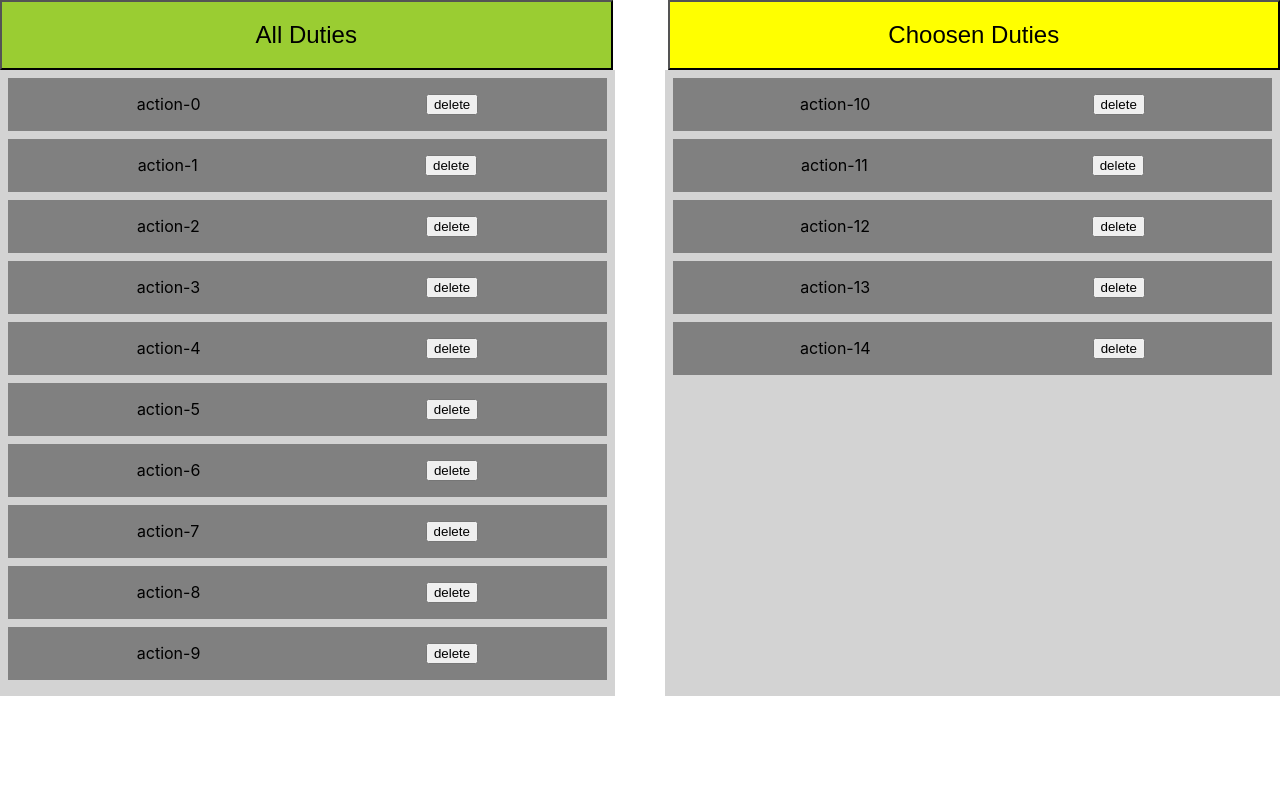
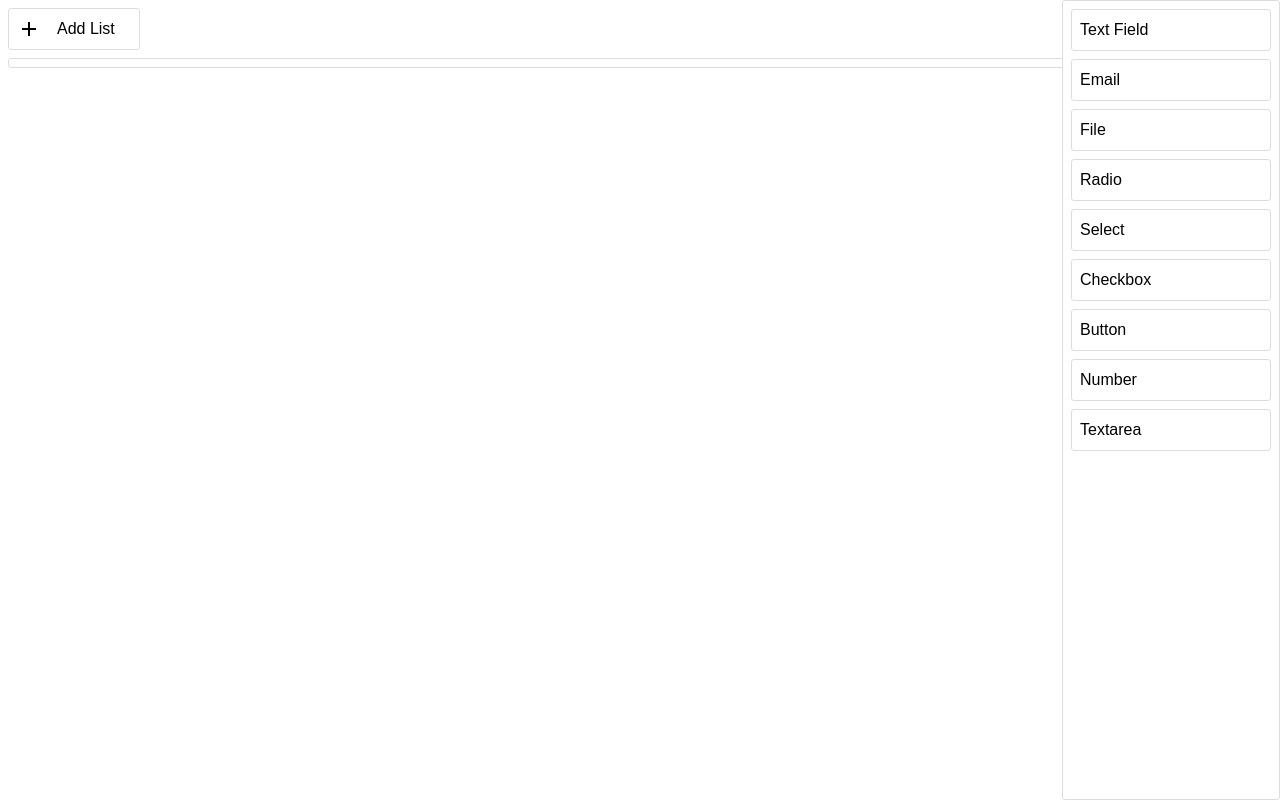
Before and after one commit to selcuk-yilmaz/DragAndDrop, a React (Create React App) app: page / in a window 1280 px wide. Built offline with nearby package versions, Linux system fonts and the light colour scheme.

Commit message:
yarn add styled component

```diff
--- a/package.json
+++ b/package.json
@@ -11,6 +11,7 @@
     "react-beautiful-dnd": "^13.1.1",
     "react-dom": "^18.2.0",
     "react-scripts": "5.0.1",
+    "styled-components": "^5.3.8",
     "web-vitals": "^2.1.4"
   },
   "scripts": {
--- a/src/App.js
+++ b/src/App.js
@@ -1,13 +1,15 @@
 // import logo from './logo.svg';
 import "./App.css";
-import QuoteApp from "./components/QuoteApp";
+// import QuoteApp from "./components/QuoteApp";
 // import  DragAndDrop from "./components/DragDrop"
+import WithCopy from "./components/WithCopy";
 
 function App() {
   return (
     <div className="App">
       {/* <DragAndDrop /> */}
-      <QuoteApp />
+      {/* <QuoteApp /> */}
+      <WithCopy/>
     </div>
   );
 }
--- a/src/components/WithCopy.js
+++ b/src/components/WithCopy.js
@@ -1,9 +1,7 @@
-import React, { Component } from "react";
-import ReactDOM from "react-dom";
-import uuid from "uuid/v4";
+import React, { useState } from "react";
+import { v4 as uuid } from "uuid";
 import styled from "styled-components";
 import { DragDropContext, Droppable, Draggable } from "react-beautiful-dnd";
-// import console = require('console');
 
 // a little function to help us with reordering the result
 const reorder = (list, startIndex, endIndex) => {
@@ -14,11 +12,9 @@ const reorder = (list, startIndex, endIndex) => {
   return result;
 };
 /**
- *  an item from one list to another list.
+ * Moves an item from one list to another list.
  */
 const copy = (source, destination, droppableSource, droppableDestination) => {
-  console.log("==> dest", destination);
-
   const sourceClone = Array.from(source);
   const destClone = Array.from(destination);
   const item = sourceClone[droppableSource.index];
@@ -26,8 +22,6 @@ const copy = (source, destination, droppableSource, droppableDestination) => {
   destClone.splice(droppableDestination.index, 0, { ...item, id: uuid() });
   return destClone;
 };
-
-// move from one list to another
 
 const move = (source, destination, droppableSource, droppableDestination) => {
   const sourceClone = Array.from(source);
@@ -44,7 +38,7 @@ const move = (source, destination, droppableSource, droppableDestination) => {
 };
 
 const Content = styled.div`
-  margin-left: 200px;
+  margin-right: 200px;
 `;
 
 const Item = styled.div`
@@ -57,16 +51,15 @@ const Item = styled.div`
   line-height: 1.5;
   border-radius: 3px;
   background: #fff;
-  border: 1px ${(props) => (props.isDragging ? "dotted #4099ff" : "solid #ddd")};
+  border: 1px ${(props) => (props.isDragging ? "dashed #000" : "solid #ddd")};
 `;
 
 const Clone = styled(Item)`
-  + div {
-    display: none !important;
+  ~ div {
+    transform: none !important;
   }
 `;
 
-// onDrop of item
 const Handle = styled.div`
   display: flex;
   align-items: center;
@@ -83,7 +76,7 @@ const Handle = styled.div`
 
 const List = styled.div`
   border: 1px
-    ${(props) => (props.isDraggingOver ? "dotted #000" : "solid #ddd")};
+    ${(props) => (props.isDraggingOver ? "dashed #000" : "solid #ddd")};
   background: #fff;
   padding: 0.5rem 0.5rem 0;
   border-radius: 3px;
@@ -91,20 +84,16 @@ const List = styled.div`
   font-family: sans-serif;
 `;
 
-// Kiosk is for Non-copied element section
 const Kiosk = styled(List)`
   position: absolute;
   top: 0;
-  /* right: 0; */
+  right: 0;
   bottom: 0;
   width: 200px;
 `;
 
 const Container = styled(List)`
   margin: 0.5rem 0.5rem 1.5rem;
-  background: #ccc;
-  width: 200px;
-  /* height: 100vh; */
 `;
 
 const Notice = styled.div`
@@ -138,37 +127,54 @@ const ButtonText = styled.div`
   margin: 0 1rem;
 `;
 
+const grid = 8;
+
 const ITEMS = [
   {
     id: uuid(),
-    content: "MySql",
+    content: "Text Field",
   },
   {
     id: uuid(),
-    content: "Oracle",
+    content: "Email",
   },
   {
     id: uuid(),
-    content: "Csv",
+    content: "File",
   },
   {
     id: uuid(),
-    content: "Url",
+    content: "Radio",
   },
   {
     id: uuid(),
-    content: "Google Play",
+    content: "Select",
+  },
+  {
+    id: uuid(),
+    content: "Checkbox",
+  },
+  {
+    id: uuid(),
+    content: "Button",
+  },
+  {
+    id: uuid(),
+    content: "Number",
+  },
+  {
+    id: uuid(),
+    content: "Textarea",
   },
 ];
 
-class App extends Component {
-  state = {
+const App = (props) => {
+  const [state, setState] = useState({
     [uuid()]: [],
-  };
-  onDragEnd = (result) => {
+  });
+
+  const onDragEnd = (result) => {
     const { source, destination } = result;
-
-    console.log("==> result", result);
 
     // dropped outside the list
     if (!destination) {
@@ -177,50 +183,52 @@ class App extends Component {
 
     switch (source.droppableId) {
       case destination.droppableId:
-        this.setState({
+        setState((prevState) => ({
+          ...prevState,
           [destination.droppableId]: reorder(
-            this.state[source.droppableId],
+            state[source.droppableId],
             source.index,
             destination.index
           ),
-        });
+        }));
         break;
       case "ITEMS":
-        this.setState({
+        setState((prevState) => ({
+          ...prevState,
           [destination.droppableId]: copy(
             ITEMS,
-            this.state[destination.droppableId],
+            prevState[destination.droppableId],
             source,
             destination
           ),
-        });
+        }));
         break;
       default:
-      // // this.setState(
-      // //     move(
-      // //         this.state[source.droppableId],
-      // //         this.state[destination.droppableId],
-      // //         source,
-      // //         destination
-      // //     )
-      // // );
-      // break;
+        setState((prevState) => ({
+          ...prevState,
+          ...move(
+            prevState[source.droppableId],
+            prevState[destination.droppableId],
+            source,
+            destination
+          ),
+        }));
+        break;
     }
   };
 
-  addList = (e) => {
-    this.setState({ [uuid()]: [] });
+  const addList = () => {
+    setState((prevState) => ({ ...prevState, [uuid()]: [] }));
   };
 
   // Normally you would want to split things out into separate components.
   // But in this example everything is just done in one place for simplicity
-  render() {
   return (
-      <DragDropContext onDragEnd={this.onDragEnd}>
+    <DragDropContext onDragEnd={onDragEnd}>
       <Droppable droppableId="ITEMS" isDropDisabled={true}>
         {(provided, snapshot) => (
           <Kiosk
-              innerRef={provided.innerRef}
+            ref={provided.innerRef}
             isDraggingOver={snapshot.isDraggingOver}
           >
             {ITEMS.map((item, index) => (
@@ -228,7 +236,7 @@ class App extends Component {
                 {(provided, snapshot) => (
                   <React.Fragment>
                     <Item
-                        innerRef={provided.innerRef}
+                      ref={provided.innerRef}
                       {...provided.draggableProps}
                       {...provided.dragHandleProps}
                       isDragging={snapshot.isDragging}
@@ -245,8 +253,7 @@ class App extends Component {
         )}
       </Droppable>
       <Content>
-          {/* To add/remove add button */}
-          <Button onClick={this.addList}>
+        <Button onClick={addList}>
           <svg width="24" height="24" viewBox="0 0 24 24">
             <path
               fill="currentColor"
@@ -255,17 +262,15 @@ class App extends Component {
           </svg>
           <ButtonText>Add List</ButtonText>
         </Button>
-          {Object.keys(this.state).map((list, i) => {
-            console.log("==> list", list);
-            return (
+        {Object.keys(state).map((list, i) => (
           <Droppable key={list} droppableId={list}>
             {(provided, snapshot) => (
               <Container
-                    innerRef={provided.innerRef}
+                ref={provided.innerRef}
                 isDraggingOver={snapshot.isDraggingOver}
               >
-                    {this.state[list].length
-                      ? this.state[list].map((item, index) => (
+                {state[list].length
+                  ? state[list].map((item, index) => (
                       <Draggable
                         key={item.id}
                         draggableId={item.id}
@@ -273,17 +278,13 @@ class App extends Component {
                       >
                         {(provided, snapshot) => (
                           <Item
-                                innerRef={provided.innerRef}
+                            ref={provided.innerRef}
                             {...provided.draggableProps}
                             isDragging={snapshot.isDragging}
                             style={provided.draggableProps.style}
                           >
                             <Handle {...provided.dragHandleProps}>
-                                  <svg
-                                    width="24"
-                                    height="24"
-                                    viewBox="0 0 24 24"
-                                  >
+                              <svg width="24" height="24" viewBox="0 0 24 24">
                                 <path
                                   fill="currentColor"
                                   d="M3,15H21V13H3V15M3,19H21V17H3V19M3,11H21V9H3V11M3,5V7H21V5H3Z"
@@ -295,20 +296,14 @@ class App extends Component {
                         )}
                       </Draggable>
                     ))
-                      : !provided.placeholder && (
-                          <Notice>Drop items here</Notice>
-                        )}
+                  : !provided.placeholder && <Notice>Drop items here</Notice>}
                 {provided.placeholder}
               </Container>
             )}
           </Droppable>
-            );
-          })}
+        ))}
       </Content>
     </DragDropContext>
   );
-  }
-}
-
-// Put the things into the DOM!
-ReactDOM.render(<App />, document.getElementById("root"));
+};
+export default App;
```
Also changed, not shown: 1 other file (tests, documents, lock files or other folders). Lines whose indentation alone changed are shown as unchanged.
